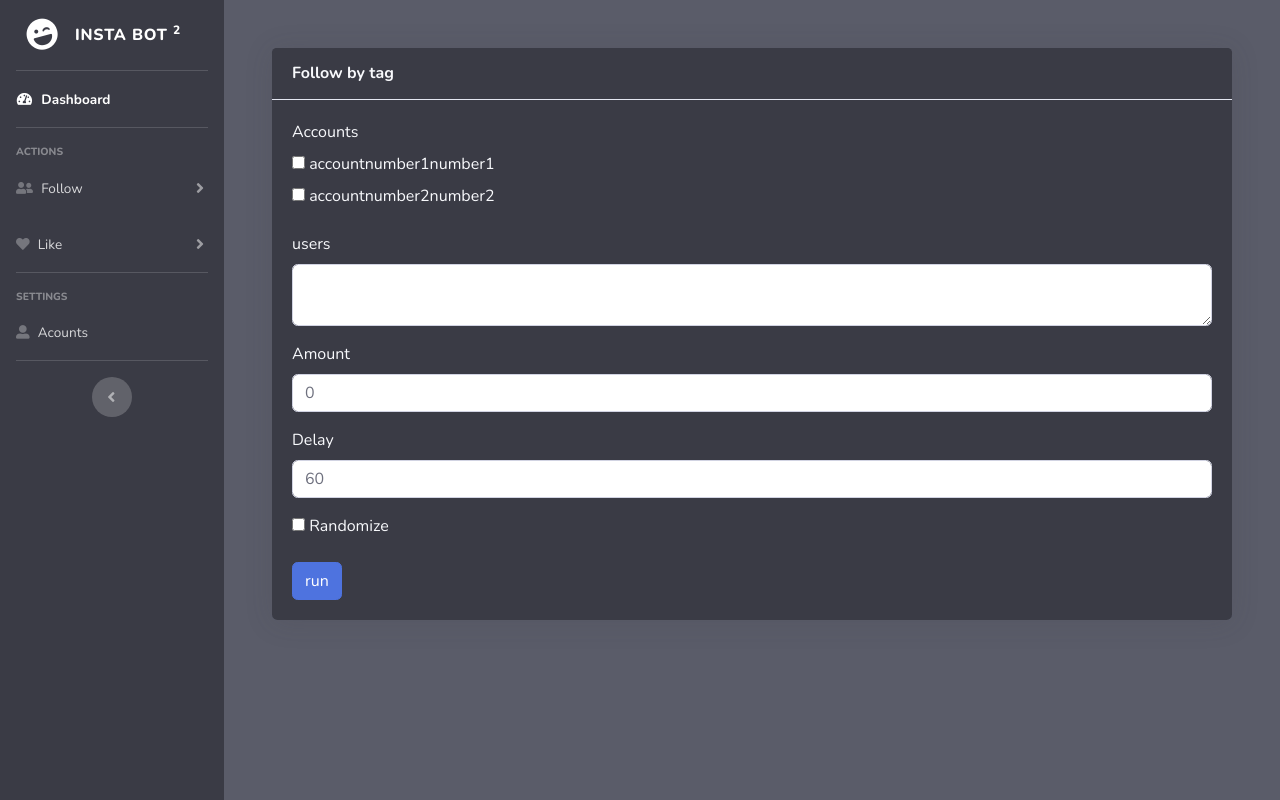
After one commit to achrefbs/InstaBot, a Flask app: page /follow_user_followers in a window 1280 px wide. The commit adds this page. Run offline with Flask 2, Linux system fonts and the light colour scheme; data comes from the database, SQL or seed files in the repository; some libraries are stand-ins or nearby versions.

Commit message:
followuserfollowers

```diff
--- a/app/follow.py
+++ b/app/follow.py
@@ -1,6 +1,6 @@
 from app import app, db
 from flask import render_template, redirect, url_for, request, flash
-from app.forms import Follow_by_tag_Form
+from app.forms import Follow_by_tag_Form, Follow_user_followers_Form
 from app.models.account import Account
 from instapy import InstaPy
 from instapy import smart_run
@@ -37,15 +37,62 @@ def followbytag():
                       disable_image_load=False, headless_browser=False)
 
     with smart_run(session, threaded=True):
-        session.set_action_delays(enabled=True, follow=delay, random_range=(80, 140))
+        session.set_action_delays(enabled=True, follow=delay, randomize=True, random_range_from=70, random_range_to=140)
         hashtags = session.target_list('tags.txt')
         session.follow_by_tags(hashtags, amount=amount, randomize=randomize)
 
     print('accounts_id: {}'.format(accounts_id))
     print('amount: {}'.format(amount))
     print('delay: {}'.format(delay))
-    print('skip_top_posts: {}'.format(skip_top_posts))
     print('randomize: {}'.format(randomize))
     print('tags: {}'.format(tags))
 
     return redirect(url_for('display_followbytag'))
+
+
+
+@app.route('/follow_user_followers')
+def display_followuserfollowers():
+    form = Follow_user_followers_Form()
+    form.accounts.choices = [(acc.id, acc.username) for acc in db.session.query(Account)]
+    return render_template('followuserfollowers.html', title='Follow user followers', form=form)
+
+
+
+
+@app.route('/follow_user_followers', methods=['POST'])
+def followuserfollowers():
+    form = Follow_user_followers_Form()
+    accounts_id = request.form.getlist('accounts')
+    users = request.form.get('users')
+    amount = int(request.form.get('amount'))
+    delay = int(request.form.get('delay'))
+
+    if request.form.get('randomize') is None:
+        randomize = False
+    else:
+        randomize = True
+
+    if len(accounts_id) != 1:
+        flash('please select one account')
+        return redirect(url_for('display_followbytag'))
+
+    with open('users.txt', 'w') as f:
+        f.write(users)
+
+    session = InstaPy(username = db.session.query(Account).get(accounts_id[0]).username,
+                      password = db.session.query(Account).get(accounts_id[0]).password,
+                      disable_image_load=False, headless_browser=False)
+
+    with smart_run(session, threaded=True):
+        session.set_action_delays(enabled=True, follow=delay, randomize=True, random_range_from=70, random_range_to=140)
+        usersfoll = session.target_list('users.txt')
+        session.follow_user_followers(usersfoll, amount=amount, randomize=randomize)
+
+    print('accounts_id: {}'.format(accounts_id))
+    print('amount: {}'.format(amount))
+    print('delay: {}'.format(delay))
+    print('randomize: {}'.format(randomize))
+    print('users: {}'.format(users))
+
+    return redirect(url_for('display_followuserfollowers'))
--- a/app/forms.py
+++ b/app/forms.py
@@ -18,3 +18,7 @@ class BaseForm(FlaskForm):
 
 class Follow_by_tag_Form(BaseForm):
 	tags = TextAreaField('tags')
+
+
+class Follow_user_followers_Form(BaseForm):
+	users = TextAreaField('users')
--- a/app/templates/base.html
+++ b/app/templates/base.html
@@ -49,7 +49,7 @@
         <div id="collapseTwo" class="collapse" aria-labelledby="headingTwo" data-parent="#accordionSidebar">
           <div class="bg-white py-2 collapse-inner rounded">
             <a class="collapse-item" href="/follow_by_tag">Follow by tag</a>
-            <a class="collapse-item" href="cards.html">Follow user followers</a>
+            <a class="collapse-item" href="/follow_user_followers">Follow user followers</a>
           </div>
         </div>
       </li>
--- /dev/null
+++ b/app/templates/followuserfollowers.html
@@ -0,0 +1,45 @@
+{% extends "base.html" %}
+{% block content %}
+
+<div class="container-fluid">
+	<br>
+	<br>
+	<div class="card shadow mb-4 bg-gray-900" style="border: none;">
+		<div class="card-header py-3 bg-gray-900">
+        	<h6 class="m-0 font-weight-bold text-primary text-gray-100">Follow by tag</h6>
+    	</div>
+    	<div class="card-body">
+			<form action="" method="post" novalidate>
+				<div class="form-group">
+					<label class="text-gray-100">Accounts</label>
+	            	{% for acc in form.accounts.choices %}
+		            	<br><input type="checkbox" name="accounts" value="{{acc[0]}}">  <label class="text-gray-100">{{acc[1]}}</label>
+		            {% endfor %}
+		        </div>
+
+		        <div class="form-group">
+		        	<label class="text-gray-100">users</label><br>
+		        	{{ form.users(class="form-control") }}
+		    	</div>
+		    	<div class="form-group">
+		        	<label class="text-gray-100">Amount</label><br>
+		        	{{ form.amount(class="form-control") }}
+		    	</div>
+		    	<div class="form-group">
+		        	<label class="text-gray-100">Delay</label><br>
+		        	{{ form.delay(class="form-control") }}
+		    	</div>
+		    	<div class="form-group">
+		        	{{ form.randomize() }}
+		        	<label class="text-gray-100">Randomize</label>
+		    	</div>
+		    	{{ form.submit(class="btn btn-primary") }}<br>
+		    	{{ get_flashed_messages()[0] }}
+			</form>
+    	</div>
+
+	</div>
+</div>
+
+
+{% endblock %}
--- /dev/null
+++ b/users.txt
@@ -0,0 +1 @@
+camping.wedo
```
Also changed, not shown: README.md.
